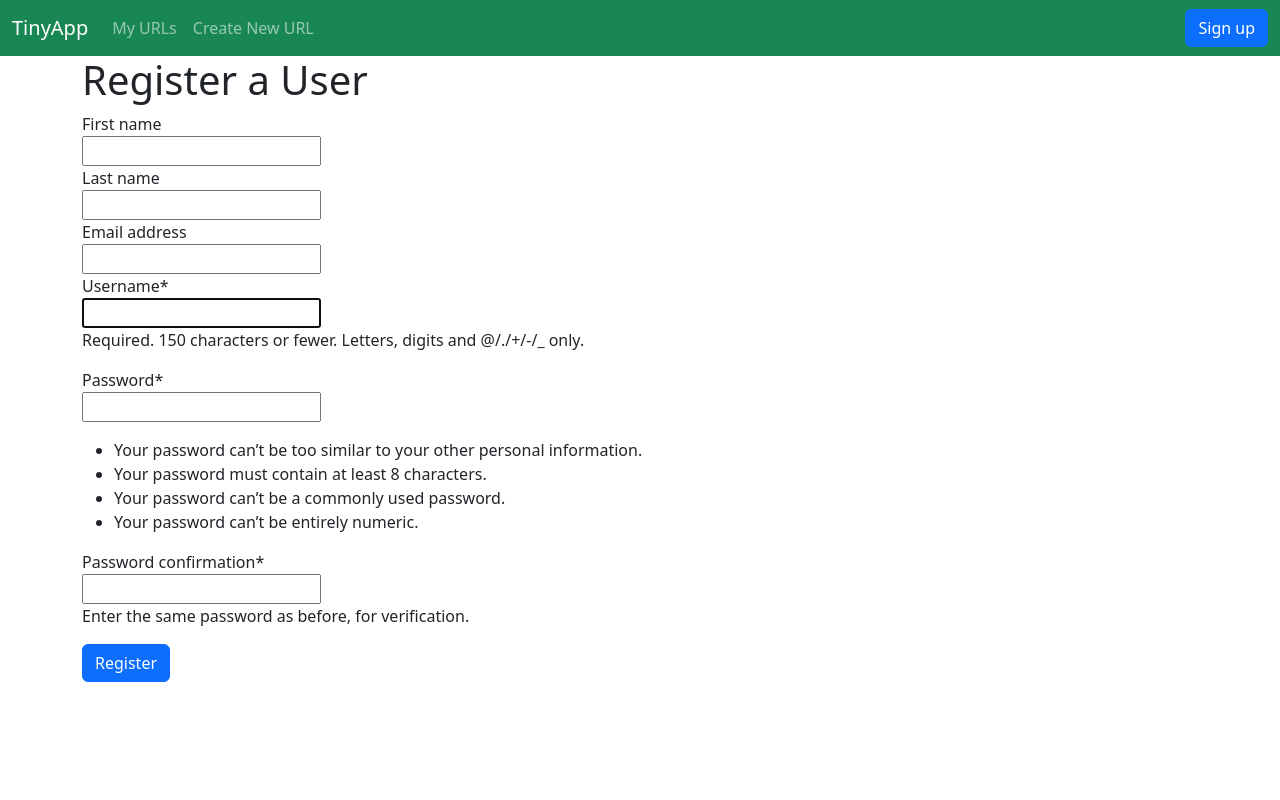
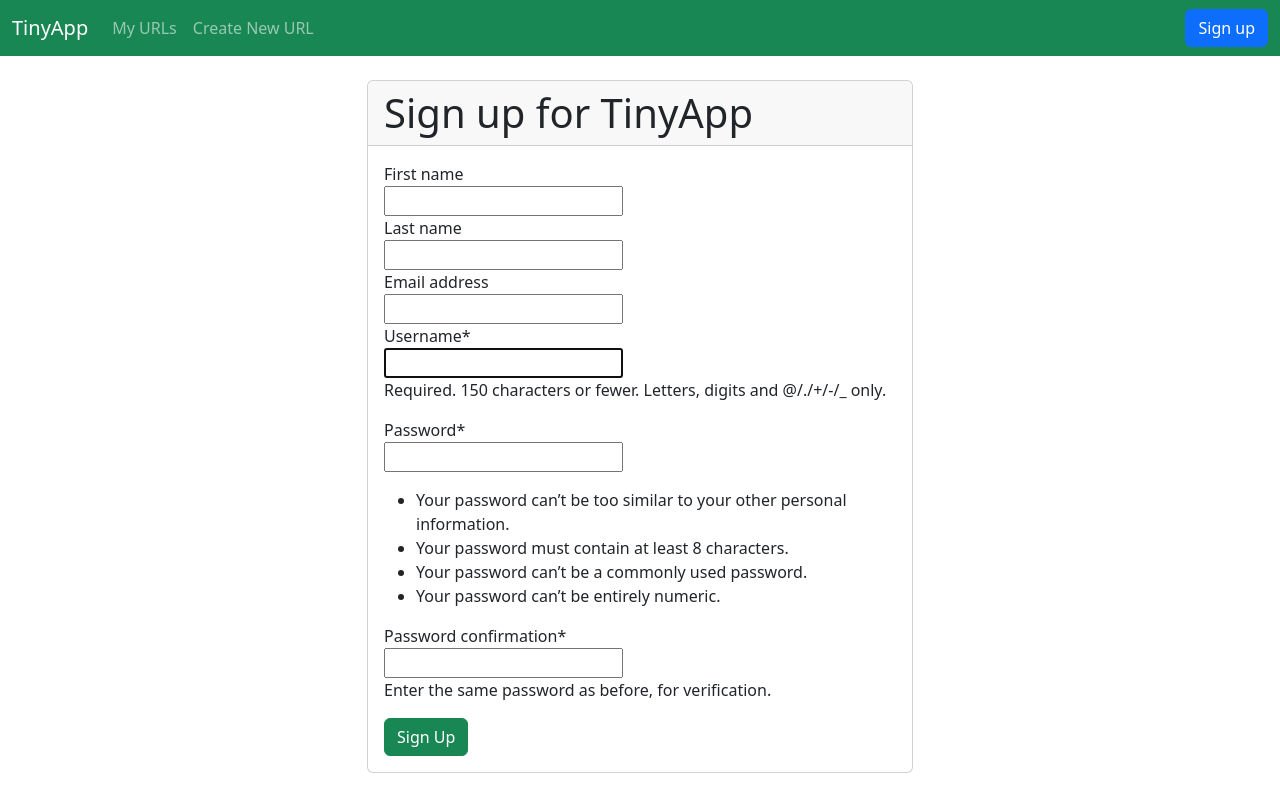
Before and after one commit to tan629/url_shortener, a Django app: page /register/ in a window 1280 px wide. Run offline with Django 4.2, Linux system fonts and the light colour scheme; some libraries are stand-ins or nearby versions.

Commit message:
-Styled the registration form for better look

```diff
--- a/templates/register.html
+++ b/templates/register.html
@@ -6,12 +6,16 @@
 {% load crispy_forms_tags %}
 
 {% block content %}
-
-  <h1>Register a User</h1>
-
-  <form method="post">
-    {% csrf_token %} {{ form | crispy }}
-    <button type="submit" class="btn btn-primary">Register</button>
-  </form>
-
+</br>
+<div class="container">
+  <div class="card w-50 mx-auto">
+    <h1 class="card-header">Sign up for TinyApp</h1>
+    <div class="card-body">
+      <form method="post">
+        {% csrf_token %} {{ form | crispy }}
+        <button type="submit" class="btn btn-success">Sign Up</button>
+      </form>
+    </div>
+  </div>
+</div>
 {% endblock %}
```
